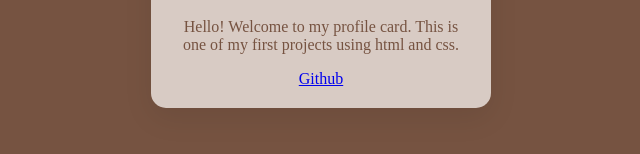
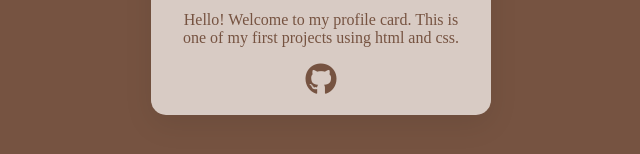
Before and after one commit to Dubahd/Personal-Profile-Card, a plain HTML site: page index.html in a window 1280 px wide. Shown: the part 406-560 px from the top of the page, without its empty margins (319-959 px from the left). Drawn offline with Linux system fonts and the light colour scheme.

Commit message:
added github logo to link

```diff
--- a/index.html
+++ b/index.html
@@ -5,6 +5,8 @@
     <meta name="viewport" content="width=device-width, initial-scale=1.0">
     <title>My Profile Card</title>
     <link rel="stylesheet" href="styles.css">
+    <link rel="stylesheet" href="https://cdnjs.cloudflare.com/ajax/libs/font-awesome/6.4.0/css/all.min.css">
+
 </head>
 <body>
     <div class="card">
@@ -13,7 +15,9 @@
     <p>
         Hello! Welcome to my profile card. This is one of my first projects using html and css.
     </p>
-    <a href="https://github.com/Dubahd" target="_blank">Github</a>
+    <a href="https://github.com/Dubahd" target="_blank">
+        <i class="fa-brands fa-github fa-2x"></i>
+    </a>
     </div>
 </body>
 </html>
--- a/styles.css
+++ b/styles.css
@@ -29,3 +29,13 @@ body {
     object-fit: cover;
     margin-top: 20px;
 }
+
+.card a {
+  color: #765341;      /* white logo by default */
+  margin: 0 10px;
+  transition: color 0.3s;
+}
+
+.card a:hover {
+  color: #4A90E2;      /* logo turns blue on hover */
+}
```
